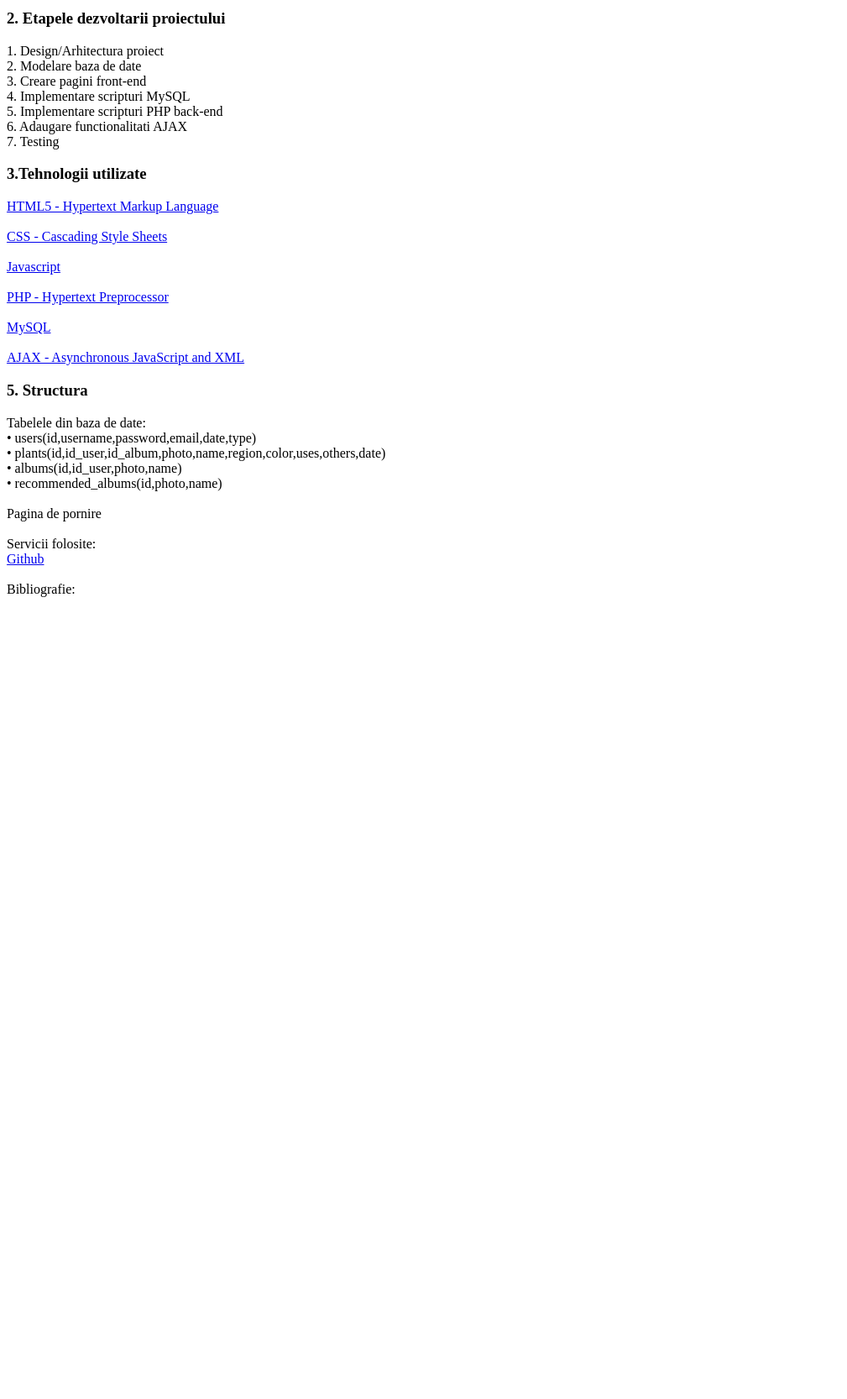
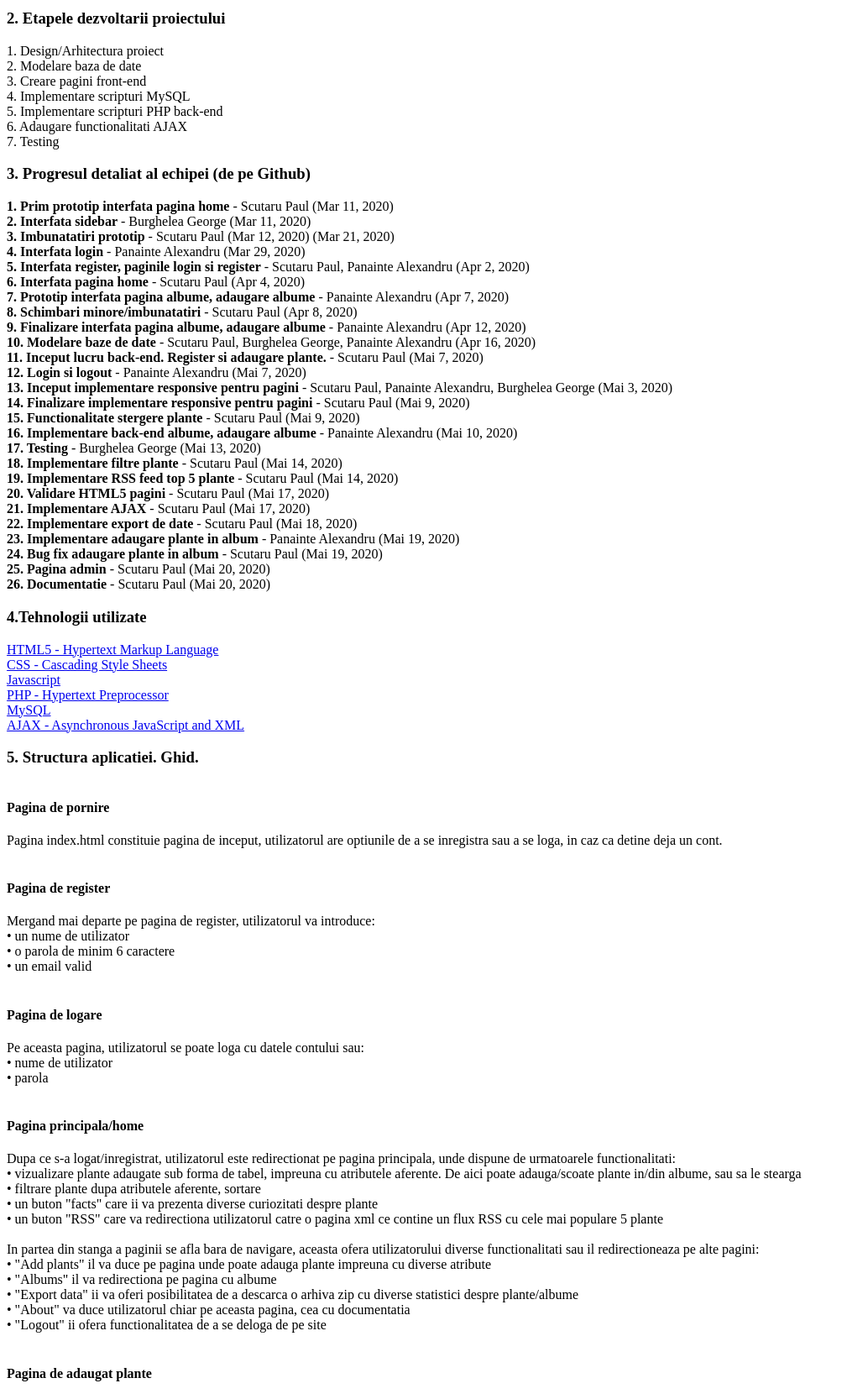
Before and after one commit to paulscutaru/Plant-Web-Organizer, a PHP site: page /documentatie/scholarly.html in a window 1280 px wide. Shown: the part 237-1903 px from the top of the page at 84% size, without its empty margins (0-1009 px from the left). Before the commit the page ends 948 px from the top, so only its background shows below. Run offline with PHP 8.4, Linux system fonts and the light colour scheme.

Commit message:
Documentatie WORK IN PROGRESS

```diff
--- a/documentatie/scholarly.html
+++ b/documentatie/scholarly.html
@@ -9,22 +9,27 @@
 </head>
 
 <body>
+  <header>
     <center>
       <h1>Plant Web Organizer</h1>
     </center>
+  </header>
 
+  <section>
     <p><b>Acest document descrie proiectul numit "Plant Web Organizer" din cadrul disciplinei Tehnologii
         Web, anul 2020.<br>
         Membrii echipei: Grupa 2A7 - Scutaru Paul-Alexandru, Panainte Alexandru, Burghelea George.</b>
     </p>
-
     <h3><b>1.Introducere</b></h3>
     <p>Sa se implementeze o aplicatie Web de tip ierbar digital, oferind suport pentru organizarea colectiilor
       reprezentarilor grafice ale plantelor presate si atributelor aferente. Pe baza facilitatilor de cautare
       multi-criteriala, se vor genera, recomanda si partaja albume tematice – e.g., plante medicinale, flori din zona
       montana si altele. Se vor genera statistici diverse disponibile in formate deschise – minimal, CSV si PDF.
-    Se va crea, de asemenea, un clasament al celor mai populare plante colectate, disponibil si ca flux de date RSS.</p>
+      Se va crea, de asemenea, un clasament al celor mai populare plante colectate, disponibil si ca flux de date RSS.
+    </p>
+  </section>
 
+  <section>
     <h3><b>2. Etapele dezvoltarii proiectului</b></h3>
     1. Design/Arhitectura proiect<br>
     2. Modelare baza de date <br>
@@ -33,36 +38,148 @@
     5. Implementare scripturi PHP back-end<br>
     6. Adaugare functionalitati AJAX<br>
     7. Testing<br>
+  </section>
 
-  <h3><b>3.Tehnologii utilizate</b></h3>
+  <section>
+    <h3><b>3. Progresul detaliat al echipei (de pe Github)</b></h3>
+    <b>1. Prim prototip interfata pagina home</b> - Scutaru Paul (Mar 11, 2020)<br>
+    <b>2. Interfata sidebar</b> - Burghelea George (Mar 11, 2020)<br>
+    <b>3. Imbunatatiri prototip</b> - Scutaru Paul (Mar 12, 2020) (Mar 21, 2020)<br>
+    <b>4. Interfata login</b> - Panainte Alexandru (Mar 29, 2020)<br>
+    <b>5. Interfata register, paginile login si register</b> - Scutaru Paul, Panainte Alexandru (Apr 2, 2020)<br>
+    <b>6. Interfata pagina home</b> - Scutaru Paul (Apr 4, 2020) <br>
+    <b>7. Prototip interfata pagina albume, adaugare albume</b> - Panainte Alexandru (Apr 7, 2020) <br>
+    <b>8. Schimbari minore/imbunatatiri</b> - Scutaru Paul (Apr 8, 2020)<br>
+    <b>9. Finalizare interfata pagina albume, adaugare albume</b> - Panainte Alexandru (Apr 12, 2020) <br>
+    <b>10. Modelare baze de date</b> - Scutaru Paul, Burghelea George, Panainte Alexandru (Apr 16, 2020)<br>
+    <b>11. Inceput lucru back-end. Register si adaugare plante.</b> - Scutaru Paul (Mai 7, 2020)<br>
+    <b>12. Login si logout</b> - Panainte Alexandru (Mai 7, 2020)<br>
+    <b>13. Inceput implementare responsive pentru pagini</b> - Scutaru Paul, Panainte Alexandru, Burghelea George
+    (Mai 3, 2020)<br>
+    <b>14. Finalizare implementare responsive pentru pagini</b> - Scutaru Paul (Mai 9, 2020)<br>
+    <b>15. Functionalitate stergere plante</b> - Scutaru Paul (Mai 9, 2020)<br>
+    <b>16. Implementare back-end albume, adaugare albume</b> - Panainte Alexandru (Mai 10, 2020)<br>
+    <b>17. Testing</b> - Burghelea George (Mai 13, 2020)<br>
+    <b>18. Implementare filtre plante</b> - Scutaru Paul (Mai 14, 2020)<br>
+    <b>19. Implementare RSS feed top 5 plante</b> - Scutaru Paul (Mai 14, 2020)<br>
+    <b>20. Validare HTML5 pagini </b>- Scutaru Paul (Mai 17, 2020)<br>
+    <b>21. Implementare AJAX</b> - Scutaru Paul (Mai 17, 2020)<br>
+    <b>22. Implementare export de date</b> - Scutaru Paul (Mai 18, 2020)<br>
+    <b>23. Implementare adaugare plante in album</b> - Panainte Alexandru (Mai 19, 2020)<br>
+    <b>24. Bug fix adaugare plante in album</b> - Scutaru Paul (Mai 19, 2020)<br>
+    <b>25. Pagina admin</b> - Scutaru Paul (Mai 20, 2020)<br>
+    <b>26. Documentatie</b> - Scutaru Paul (Mai 20, 2020)<br>
+  </section>
 
+  <section>
+    <h3><b>4.Tehnologii utilizate</b></h3>
     <a href="https://en.wikipedia.org/wiki/HTML" target="_blank">HTML5 - Hypertext Markup Language </a><br>
-  <br>
     <a href="https://en.wikipedia.org/wiki/Cascading_Style_Sheets" target="_blank">CSS - Cascading Style Sheets</a><br>
-  <br>
     <a href="https://developer.mozilla.org/en-US/docs/Web/JavaScript" target="_blank">Javascript</a><br>
-  <br>
     <a href="https://www.php.net/" target="_blank">PHP - Hypertext Preprocessor</a><br>
+    <a href="https://www.mysql.com/" target="_blank">MySQL</a><br>
+    <a href="https://www.w3schools.com/xml/ajax_intro.asp" target="_blank">AJAX - Asynchronous JavaScript and
+      XML</a><br>
+  </section>
 
-  <br>
-  <a href="https://www.mysql.com/" target="_blank">MySQL</a><br>
-  <br>
-  <a href="https://www.w3schools.com/xml/ajax_intro.asp" target="_blank">AJAX - Asynchronous JavaScript and XML</a><br>
+  <section>
+    <h3><b>5. Structura aplicatiei. Ghid.</b></h3>
 
-  <h3><b>5. Structura</b></h3>
+    <h4><br>Pagina de pornire<br></h4>
+    <p>Pagina index.html constituie pagina de inceput,
+      utilizatorul are optiunile de a se inregistra sau a se loga, in caz ca detine deja un cont.</p>
 
-  Tabelele din baza de date:<br>
+    <h4><br>Pagina de register</h4>
+    Mergand mai departe pe pagina de register, utilizatorul va introduce:<br>
+    • un nume de utilizator<br>
+    • o parola de minim 6 caractere<br>
+    • un email valid<br></p>
+
+    <h4><br>Pagina de logare</h4>
+    Pe aceasta pagina, utilizatorul se poate loga cu datele contului sau:<br>
+    • nume de utilizator<br>
+    • parola<br>
+    </p>
+
+    <h4><br>Pagina principala/home</h4>
+    <p>Dupa ce s-a logat/inregistrat, utilizatorul este redirectionat pe pagina principala, unde dispune de urmatoarele
+      functionalitati:<br>
+      • vizualizare plante adaugate sub forma de tabel, impreuna cu atributele aferente. De aici poate adauga/scoate
+      plante in/din albume, sau sa le stearga <br>
+      • filtrare plante dupa atributele aferente, sortare<br>
+      • un buton "facts" care ii va prezenta diverse curiozitati despre plante<br>
+      • un buton "RSS" care va redirectiona utilizatorul catre o pagina xml ce contine un flux RSS cu cele mai populare
+      5
+      plante<br><br>
+      In partea din stanga a paginii se afla bara de navigare,
+      aceasta ofera utilizatorului diverse functionalitati sau il redirectioneaza pe alte pagini:<br>
+      • "Add plants" il va duce pe pagina unde poate adauga plante impreuna cu diverse atribute<br>
+      • "Albums" il va redirectiona pe pagina cu albume<br>
+      • "Export data" ii va oferi posibilitatea de a descarca o arhiva zip cu diverse statistici despre
+      plante/albume<br>
+      • "About" va duce utilizatorul chiar pe aceasta pagina, cea cu documentatia<br>
+      • "Logout" ii ofera functionalitatea de a se deloga de pe site<br>
+    </p>
+
+    <h4><br>Pagina de adaugat plante</h4>
+    <p>
+      Utilizatorul poate inregistra plante in inventarul propriu, cu diverse atribute:<br>
+      1. imagine<br>
+      2. nume<br>
+      3. regiune<br>
+      4. culoare<br>
+      5. utilizari<br>
+      6. altele<br>
+      Dupa completarea acestor campuri, utilizatorul va apasa butonul de upload si planta va fi inregistrata daca ea nu
+      exista deja si
+      daca au fost completate corect campurile. De asemenea, acesta se poate intoarce oricand pe pagina principala daca
+      doreste, apasand "home page".
+    </p>
+
+    <h4><br>Pagina de vizualizat albume</h4>
+    <p>
+      Pe aceasta pagina utilizatorul poate vizualiza albumele sale, fiecare album afisandu-se sub forma de imagine,
+      nume,
+      plante continute.<br>
+      Acesta dispune si de functionalitatile de stergere album, sau partajare catre alti utilizatori.<br>
+      In partea din stanga a paginii se afla bara de navigare care ofera posibilitatea de a se intoarce pe pagina
+      principala, sau de a se duce pe pagina de adaugat albume.
+    </p>
+
+    <h4><br>Pagina de adaugat albume</h4>
+    <p>
+      Utilizatorul poate adauga albume sub forma de:<br>
+      1. imagine<br>
+      2. nume<br>
+    </p>
+
+    <h4><br>Pagina de admin</h4>
+    Site-ul dispune functionalitati de admin, disponibile la logarea acestuia cu contul sau unic:<br>
+    • stergere useri<br>
+    • blocare/deblocare useri<br><br>
+
+    <br><b>Tabelele din baza de date:</b><br>
     • users(id,username,password,email,date,type)<br>
     • plants(id,id_user,id_album,photo,name,region,color,uses,others,date)<br>
     • albums(id,id_user,photo,name)<br>
     • recommended_albums(id,photo,name)<br>
+  </section>
 
-  <br>Pagina de pornire<br>
+  <section>
+    <br><b>Servicii folosite:</b><br>
+    • <a href="https://github.com/" target="_blank">Github</a><br>
+    • <a href="https://www.apachefriends.org/" target="_blank">XAMPP</a><br>
+  </section>
 
-  <br>Servicii folosite:<br>
-  <a href="https://github.com/" target="_blank">Github</a><br>
-
-  <br>Bibliografie:<br>
+  <section>
+    <br><b>Bibliografie:</b><br>
+    • <a href="https://www.w3schools.com/" target="_blank">https://www.w3schools.com</a><br>
+    • <a href="https://www.tutorialspoint.com/php/index.htm"
+      target="_blank">https://www.tutorialspoint.com/php/index.htm</a><br>
+    • <a href="https://stackoverflow.com/" target="_blank">https://stackoverflow.com/</a><br>
+    • <a href="https://github.com/BocaBogdan/Tehnologii-Web-Proiect "
+      target="_blank">https://github.com/BocaBogdan/Tehnologii-Web-Proiect </a><br>
+  </section>
 </body>
 
 </html>
--- a/style.css
+++ b/style.css
@@ -581,8 +581,6 @@ h3{
 	width: 77%;
 }
 
-
-
 .manageboxalb{
 	width: 28%;
 	height: 55%;
```
Lines whose indentation alone changed are shown as unchanged.
